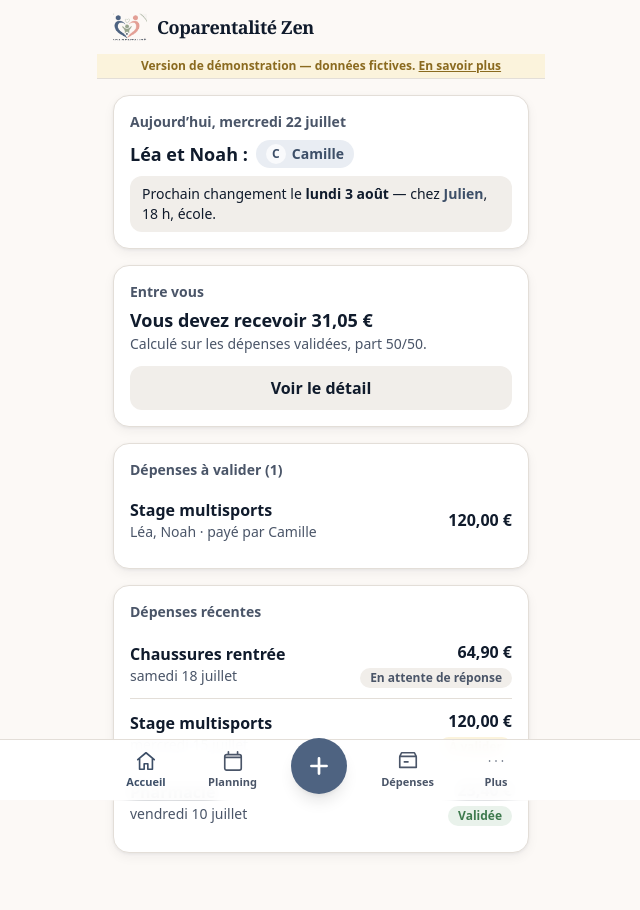
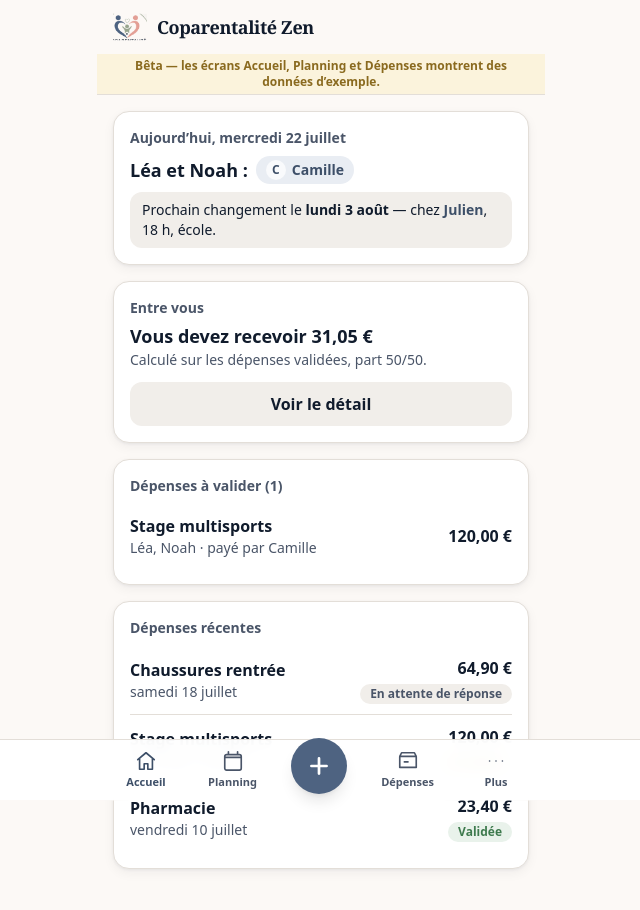
Before and after one commit to coparentalitezen-sudo/coparentalite-zen, a Next.js app: page /app/accueil in a window 1280 px wide. Shown: the top 910 px of the page, without its empty margins (319-959 px from the left). Built offline with nearby package versions, Linux system fonts and the light colour scheme; no server answers.

Commit message:
Bandeau bêta honnête en production (données d'exemple sur les écrans non branchés)

```diff
--- a/src/app/app/layout.tsx
+++ b/src/app/app/layout.tsx
@@ -10,10 +10,16 @@ export default function AppLayout({ children }: { children: React.ReactNode }) {
           <Image src="/symbole.png" alt="" width={34} height={34} priority />
           <span className="font-display text-lg font-semibold tracking-tight">Coparentalité Zen</span>
         </div>
-        <p className="bg-wait-bg px-4 py-1 text-center text-xs font-bold text-wait">
-          Version de démonstration — données fictives.{' '}
-          <Link href="/" className="underline">En savoir plus</Link>
-        </p>
+        {process.env.NEXT_PUBLIC_SUPABASE_URL ? (
+          <p className="bg-wait-bg px-4 py-1 text-center text-xs font-bold text-wait">
+            Bêta — les écrans Accueil, Planning et Dépenses montrent des données d’exemple.
+          </p>
+        ) : (
+          <p className="bg-wait-bg px-4 py-1 text-center text-xs font-bold text-wait">
+            Version de démonstration — données fictives.{' '}
+            <Link href="/" className="underline">En savoir plus</Link>
+          </p>
+        )}
       </header>
       {children}
     </div>
```
